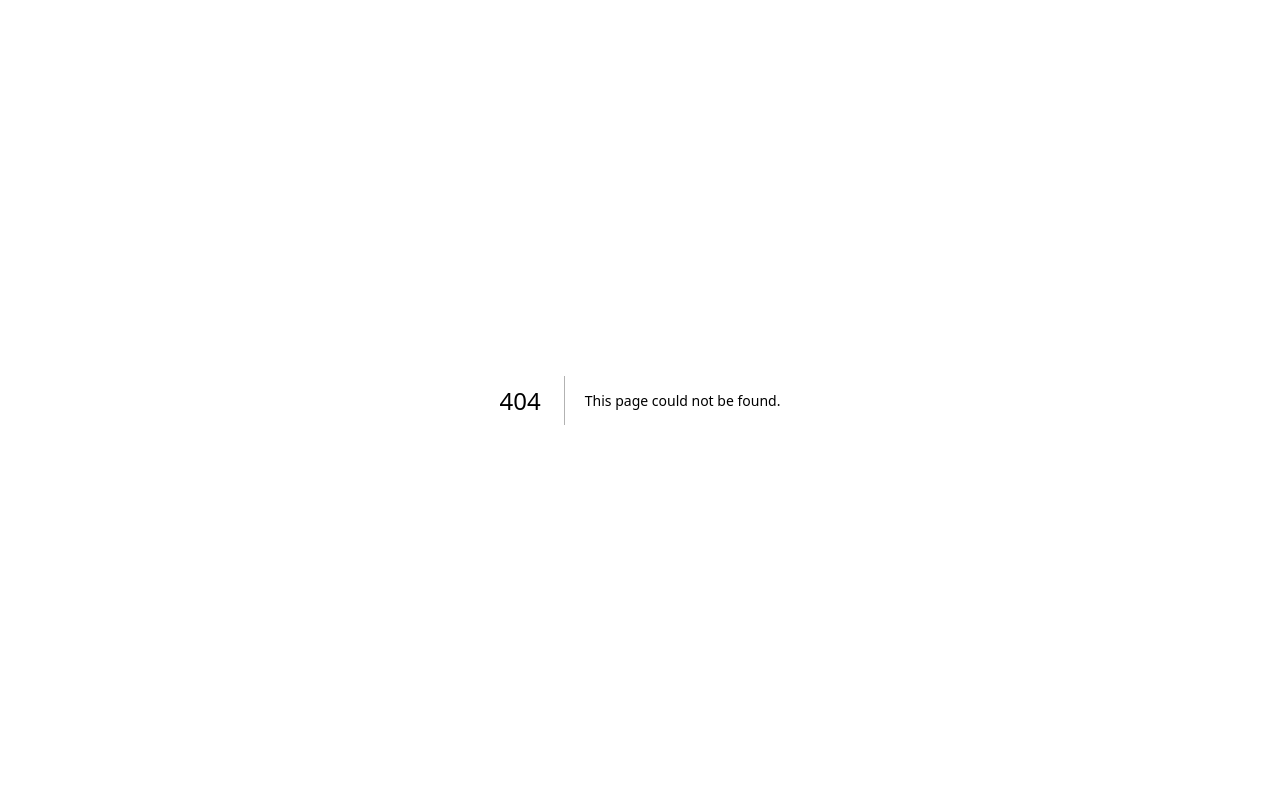
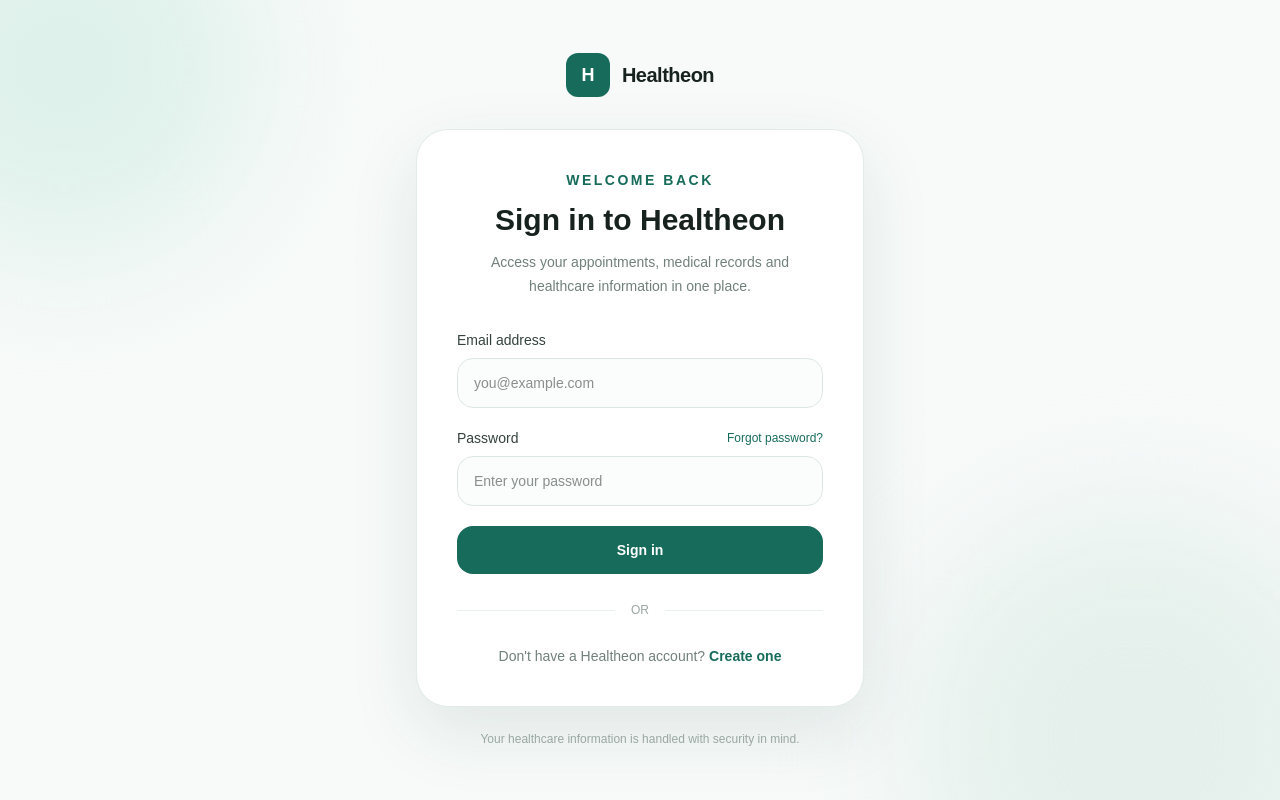
Before and after one commit to anushreeadyanthaya/Healtheon, a Next.js app in the folder frontend/: page /login in a window 1280 px wide. Before the commit this address had no page. Built offline with nearby package versions, Linux system fonts and the light colour scheme.

Commit message:
Add frontend login page

```diff
--- /dev/null
+++ b/frontend/src/app/login/page.tsx
@@ -0,0 +1,185 @@
+"use client";
+
+import { FormEvent, useState } from "react";
+import Link from "next/link";
+
+export default function LoginPage() {
+  const [email, setEmail] = useState("");
+  const [password, setPassword] = useState("");
+  const [loading, setLoading] = useState(false);
+  const [error, setError] = useState("");
+
+  const handleLogin = async (e: FormEvent<HTMLFormElement>) => {
+    e.preventDefault();
+
+    setError("");
+    setLoading(true);
+
+    try {
+      const response = await fetch("http://localhost:5000/api/auth/login", {
+        method: "POST",
+        headers: {
+          "Content-Type": "application/json",
+        },
+        body: JSON.stringify({
+          email,
+          password,
+        }),
+      });
+
+      const data = await response.json();
+
+      if (!response.ok) {
+        setError(data.message || "Invalid email or password.");
+        return;
+      }
+
+      if (data.token) {
+        localStorage.setItem("healtheon_token", data.token);
+      }
+
+      window.location.href = "/dashboard";
+    } catch (error) {
+      console.error("Login error:", error);
+      setError("Unable to connect to Healtheon. Please try again.");
+    } finally {
+      setLoading(false);
+    }
+  };
+
+  return (
+    <main className="min-h-screen bg-[#f7faf9] text-[#17221f]">
+      <div className="relative flex min-h-screen overflow-hidden">
+        <div className="pointer-events-none absolute -left-32 -top-32 h-96 w-96 rounded-full bg-[#dff1eb] blur-3xl" />
+
+        <div className="pointer-events-none absolute -bottom-40 -right-20 h-[28rem] w-[28rem] rounded-full bg-[#e5f0ec] blur-3xl" />
+
+        <div className="relative z-10 flex w-full items-center justify-center px-6 py-12">
+          <div className="w-full max-w-md">
+
+            <div className="mb-8 flex items-center justify-center">
+              <Link href="/" className="flex items-center gap-3">
+                <div className="flex h-11 w-11 items-center justify-center rounded-xl bg-[#176b5b] text-lg font-bold text-white">
+                  H
+                </div>
+
+                <span className="text-xl font-semibold tracking-tight">
+                  Healtheon
+                </span>
+              </Link>
+            </div>
+
+            <div className="rounded-[32px] border border-[#e1ebe7] bg-white p-8 shadow-[0_25px_70px_rgba(34,70,61,0.10)] sm:p-10">
+
+              <div className="text-center">
+                <p className="text-sm font-semibold uppercase tracking-[0.18em] text-[#176b5b]">
+                  Welcome back
+                </p>
+
+                <h1 className="mt-3 text-3xl font-semibold">
+                  Sign in to Healtheon
+                </h1>
+
+                <p className="mt-3 text-sm leading-6 text-[#71807b]">
+                  Access your appointments, medical records and healthcare
+                  information in one place.
+                </p>
+              </div>
+
+              {error && (
+                <div className="mt-6 rounded-2xl border border-[#f0d3d0] bg-[#fff6f5] px-4 py-3 text-sm text-[#a34f47]">
+                  {error}
+                </div>
+              )}
+
+              <form onSubmit={handleLogin} className="mt-8 space-y-5">
+
+                <div>
+                  <label
+                    htmlFor="email"
+                    className="mb-2 block text-sm font-medium text-[#34423e]"
+                  >
+                    Email address
+                  </label>
+
+                  <input
+                    id="email"
+                    type="email"
+                    placeholder="you@example.com"
+                    value={email}
+                    onChange={(e) => setEmail(e.target.value)}
+                    required
+                    className="w-full rounded-2xl border border-[#dce7e3] bg-[#fbfdfc] px-4 py-3.5 text-sm outline-none focus:border-[#176b5b] focus:ring-4 focus:ring-[#176b5b]/10"
+                  />
+                </div>
+
+                <div>
+                  <div className="mb-2 flex items-center justify-between">
+                    <label
+                      htmlFor="password"
+                      className="block text-sm font-medium text-[#34423e]"
+                    >
+                      Password
+                    </label>
+
+                    <button
+                      type="button"
+                      className="text-xs font-medium text-[#176b5b]"
+                    >
+                      Forgot password?
+                    </button>
+                  </div>
+
+                  <input
+                    id="password"
+                    type="password"
+                    placeholder="Enter your password"
+                    value={password}
+                    onChange={(e) => setPassword(e.target.value)}
+                    required
+                    className="w-full rounded-2xl border border-[#dce7e3] bg-[#fbfdfc] px-4 py-3.5 text-sm outline-none focus:border-[#176b5b] focus:ring-4 focus:ring-[#176b5b]/10"
+                  />
+                </div>
+
+                <button
+                  type="submit"
+                  disabled={loading}
+                  className="w-full rounded-2xl bg-[#176b5b] px-6 py-3.5 text-sm font-semibold text-white transition hover:bg-[#125848] disabled:opacity-60"
+                >
+                  {loading ? "Signing you in..." : "Sign in"}
+                </button>
+
+              </form>
+
+              <div className="my-7 flex items-center gap-4">
+                <div className="h-px flex-1 bg-[#e8efec]" />
+
+                <span className="text-xs text-[#9aa7a2]">
+                  OR
+                </span>
+
+                <div className="h-px flex-1 bg-[#e8efec]" />
+              </div>
+
+              <p className="text-center text-sm text-[#71807b]">
+                Don't have a Healtheon account?{" "}
+                <Link
+                  href="/register"
+                  className="font-semibold text-[#176b5b]"
+                >
+                  Create one
+                </Link>
+              </p>
+
+            </div>
+
+            <p className="mt-6 text-center text-xs text-[#9aa7a2]">
+              Your healthcare information is handled with security in mind.
+            </p>
+
+          </div>
+        </div>
+      </div>
+    </main>
+  );
+}
```
